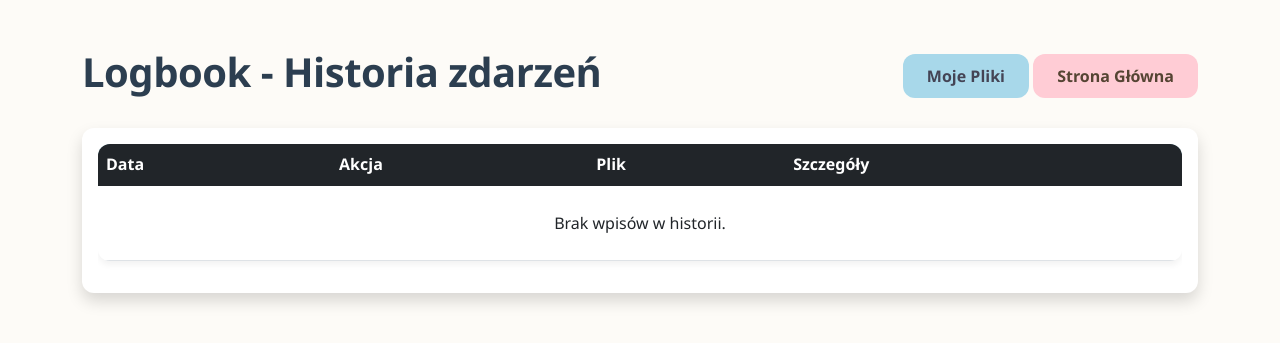
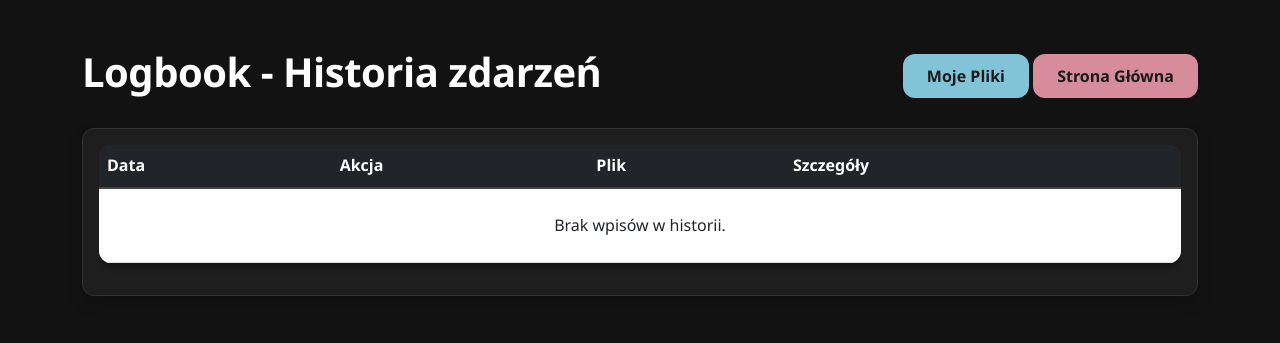
Before and after one commit to zasilacz-szklanki/GutenHieben, a Flask app: page /logbook in a window 1280 px wide. Shown: the top 343 px of the page. Run offline with Flask 3, Linux system fonts and the light colour scheme; the visitor is signed in with stand-in values (Sample User, id 1).

Commit message:
Dark mode

```diff
--- a/app.py
+++ b/app.py
@@ -13,7 +13,7 @@ from werkzeug.security import generate_password_hash, check_password_hash
 app = Flask(__name__)
 LOG_FILE = 'logbook.json'
 USERS_FILE = 'users.json'
-ADMIN_SECRET = 'Cloud2025' # Simple secret for creating admin
+ADMIN_SECRET = 'Cloud2025'
 
 app.secret_key = "DTS"
 
--- a/static/css/theme.css
+++ b/static/css/theme.css
@@ -1,20 +1,21 @@
 :root {
-    --bg-color: #fdfbf7;
-    --card-bg: #ffffff;
-    --text-color: #4a4a4a;
-    --heading-color: #2c3e50;
-    --pastel-blue: #a8d8ea;
-    --pastel-pink: #fcz6c6;
-    --pastel-rose: #ffccd5;
-    --pastel-purple: #e0bbe4;
-    --pastel-green: #d4f0f0;
-    --pastel-yellow: #fdfd96;
+    --bg-color: #121212;
+    --card-bg: #1e1e1e;
+    --text-color: #e0e0e0;
+    --heading-color: #ffffff;
 
-    --primary-color: #957dad;
-    --secondary-color: #aecbcf;
+    --pastel-blue: #81c3d7;
+    --pastel-pink: #f080b0;
+    --pastel-rose: #d68c9a;
+    --pastel-purple: #b39ddb;
+    --pastel-green: #a7d7c5;
+    --pastel-yellow: #fff59d;
+
+    --primary-color: #b39ddb;
+    --secondary-color: #81c3d7;
 
     --border-radius: 12px;
-    --shadow: 0 4px 6px rgba(0, 0, 0, 0.05);
+    --shadow: 0 4px 6px rgba(0, 0, 0, 0.3);
 }
 
 body {
@@ -42,7 +43,7 @@ a {
 }
 
 a:hover {
-    color: var(--heading-color);
+    color: var(--pastel-blue);
     text-decoration: underline;
 }
 
@@ -50,17 +51,17 @@ a:hover {
 .modal-content,
 .form-signin {
     background-color: var(--card-bg);
-    border: none;
+    border: 1px solid #333;
     border-radius: var(--border-radius);
-    box-shadow: 0 10px 20px rgba(0, 0, 0, 0.05);
+    box-shadow: 0 10px 20px rgba(0, 0, 0, 0.3);
 }
 
 .modal-header {
-    border-bottom: 1px solid #f0f0f0;
+    border-bottom: 1px solid #333;
 }
 
 .modal-footer {
-    border-top: 1px solid #f0f0f0;
+    border-top: 1px solid #333;
 }
 
 .btn {
@@ -77,137 +78,161 @@ a:hover {
 
 .btn-primary {
     background-color: var(--pastel-blue);
-    color: #445;
+    color: #1a1a1a;
 }
 
 .btn-primary:hover {
-    background-color: #90cadd;
-    color: #334;
-    box-shadow: 0 4px 12px rgba(168, 216, 234, 0.4);
+    background-color: #9bd6e6;
+    color: #1a1a1a;
+    box-shadow: 0 4px 12px rgba(129, 195, 215, 0.3);
 }
 
 .btn-secondary {
     background-color: var(--pastel-rose);
-    color: #543;
+    color: #1a1a1a;
 }
 
 .btn-secondary:hover {
-    background-color: #ffbbc7;
-    color: #432;
-    box-shadow: 0 4px 12px rgba(255, 204, 213, 0.4);
+    background-color: #e0a3af;
+    color: #1a1a1a;
+    box-shadow: 0 4px 12px rgba(214, 140, 154, 0.3);
 }
 
 .btn-success {
-    background-color: #c7ead1;
-    color: #354;
+    background-color: var(--pastel-green);
+    color: #1a1a1a;
 }
 
 .btn-success:hover {
-    background-color: #b2dec0;
-    color: #243;
+    background-color: #bce6d6;
+    color: #1a1a1a;
 }
 
 .btn-danger {
-    background-color: #ffb7b2;
-    color: #522;
+    background-color: #ff8a80;
+    color: #1a1a1a;
 }
 
 .btn-danger:hover {
-    background-color: #ff9e99;
-    color: #411;
+    background-color: #ff5252;
+    color: #000;
 }
 
 .btn-info {
     background-color: var(--pastel-purple);
-    color: #435;
+    color: #1a1a1a;
 }
 
 .btn-info:hover {
-    background-color: #d1aadd;
-    color: #324;
+    background-color: #c5b3e6;
+    color: #1a1a1a;
 }
 
 .btn-warning {
     background-color: var(--pastel-yellow);
-    color: #654;
+    color: #1a1a1a;
 }
 
 .btn-warning:hover {
-    background-color: #fcfc75;
-    color: #543;
+    background-color: #ffffcf;
+    color: #1a1a1a;
 }
 
-/* Forms */
 .form-control,
 .form-select {
-    background-color: #f8f9fa;
-    border: 2px solid #eee;
+    background-color: #2d2d2d;
+    border: 1px solid #444;
     border-radius: 8px;
     padding: 12px;
+    color: var(--text-color);
 }
 
 .form-control:focus,
 .form-select:focus {
-    background-color: #fff;
+    background-color: #333;
     border-color: var(--pastel-blue);
-    box-shadow: 0 0 0 4px rgba(168, 216, 234, 0.25);
-    color: var(--text-color);
+    box-shadow: 0 0 0 4px rgba(129, 195, 215, 0.15);
+    color: #fff;
 }
 
 .form-floating label {
-    color: #888;
+    color: #aaa;
+}
+
+::placeholder {
+    color: #777 !important;
 }
 
 .table {
     background-color: var(--card-bg);
     border-radius: var(--border-radius);
+    color: var(--text-color);
     overflow: hidden;
     box-shadow: var(--shadow);
 }
 
 .table thead {
-    background-color: var(--pastel-blue);
-    color: #445;
-    border-bottom: none;
+    background-color: #2d2d2d;
+    color: var(--pastel-blue);
+    border-bottom: 2px solid #444;
 }
 
 .table-striped>tbody>tr:nth-of-type(odd)>* {
-    background-color: rgba(168, 216, 234, 0.1);
+    background-color: rgba(255, 255, 255, 0.03);
     color: var(--text-color);
 }
 
 .table-hover tbody tr:hover {
-    background-color: rgba(168, 216, 234, 0.2);
+    background-color: rgba(255, 255, 255, 0.05);
+    color: #fff;
 }
 
-/* Alerts */
+.table-bordered {
+    border-color: #333;
+}
+
 .alert {
     border-radius: var(--border-radius);
     border: none;
+    background-color: #2d2d2d;
+    color: var(--text-color);
 }
 
 .alert-success {
-    background-color: #d4edda;
-    color: #155724;
+    background-color: rgba(167, 215, 197, 0.15);
+    border: 1px solid rgba(167, 215, 197, 0.3);
+    color: #a7d7c5;
 }
 
 .alert-danger {
-    background-color: #f8d7da;
-    color: #721c24;
+    background-color: rgba(255, 138, 128, 0.15);
+    border: 1px solid rgba(255, 138, 128, 0.3);
+    color: #ff8a80;
 }
 
 .alert-info {
-    background-color: #d1ecf1;
-    color: #0c5460;
+    background-color: rgba(179, 157, 219, 0.15);
+    border: 1px solid rgba(179, 157, 219, 0.3);
+    color: #b39ddb;
+}
+
+input[type=checkbox] {
+    accent-color: var(--pastel-blue);
 }
 
 .text-muted {
-    color: #999 !important;
+    color: #888 !important;
+}
+
+.close,
+.btn-close {
+    filter: invert(1) grayscale(100%) brightness(200%);
 }
 
 body,
 .btn,
 .form-control,
-.card {
+.card,
+.table {
     transition: background-color 0.3s ease, color 0.3s ease, border-color 0.3s ease;
 }
```
